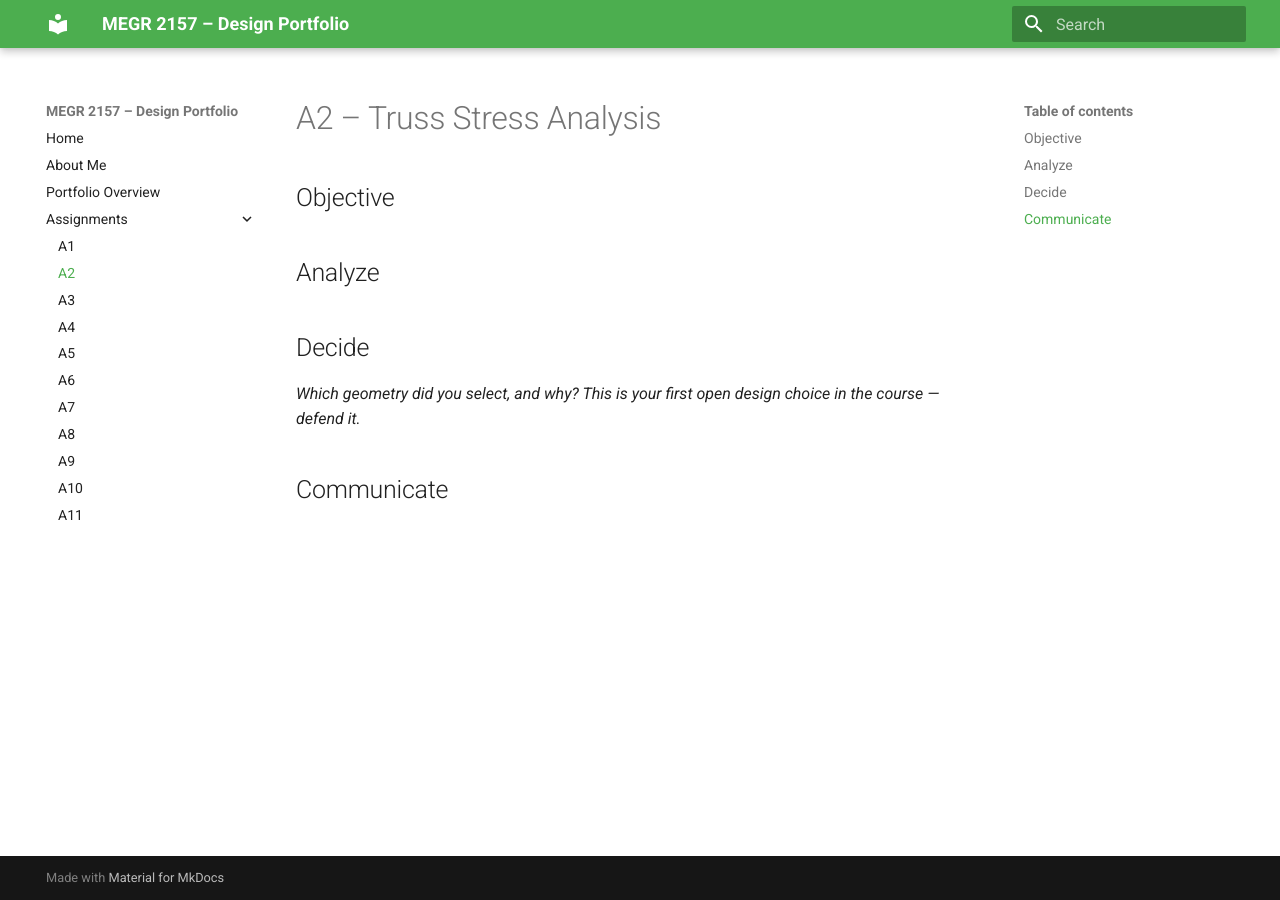
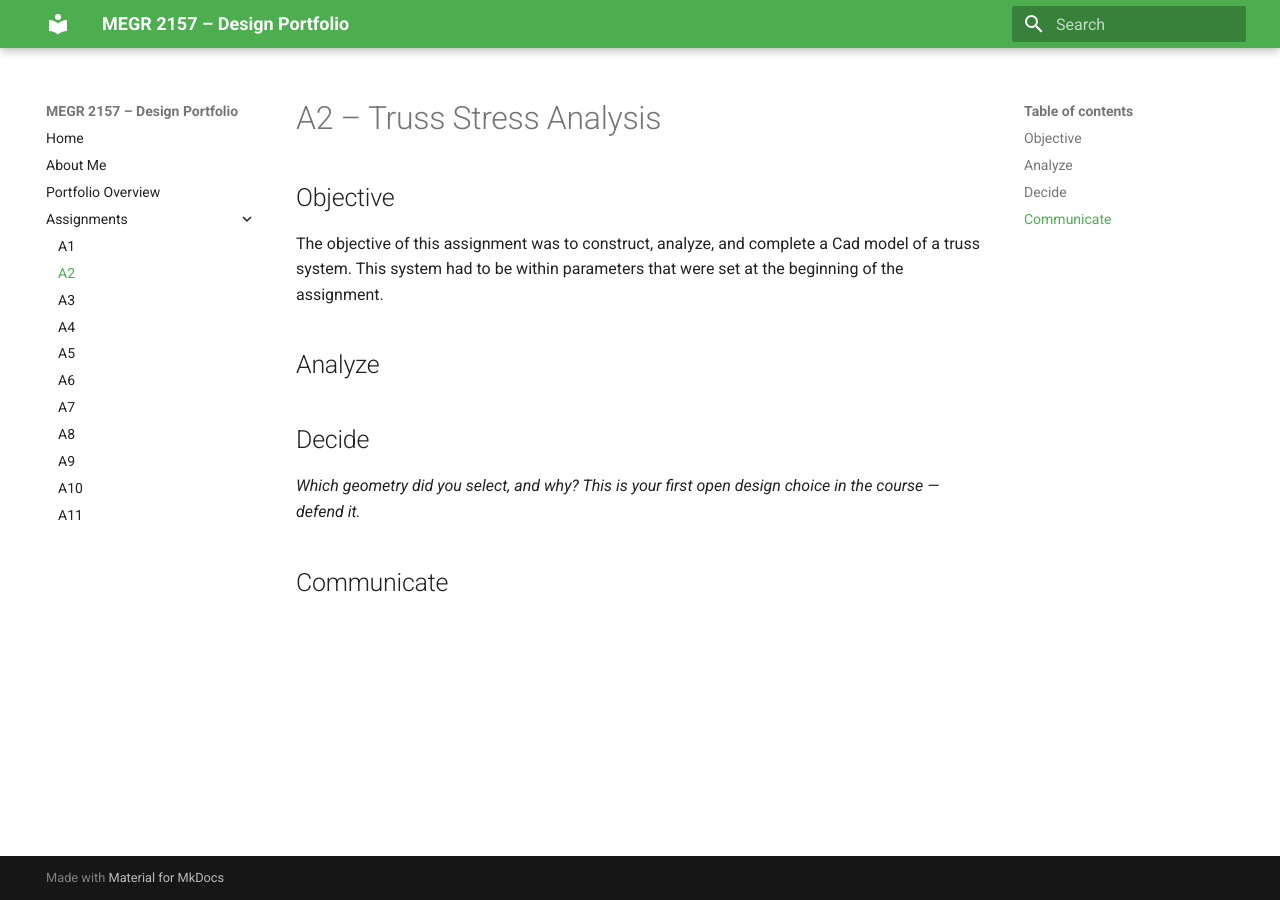
Before and after one commit to thord1-stack/design-projects-portfolio, an MkDocs documentation site: the page built from docs/assignments/A02/index.md, in a window 1280 px wide. Built offline with MkDocs 1.6.1 and Material for MkDocs 9.7.7, drawn with Linux system fonts in a browser that asks for light colours.

Commit message:
Update index.md

```diff
--- a/docs/assignments/A02/index.md
+++ b/docs/assignments/A02/index.md
@@ -1,7 +1,7 @@
 # A2 – Truss Stress Analysis
 
 ## Objective
-
+The objective of this assignment was to construct, analyze, and complete a Cad model of a truss system. This system had to be within parameters that were set at the beginning of the assignment.
 
 ## Analyze
 
```
